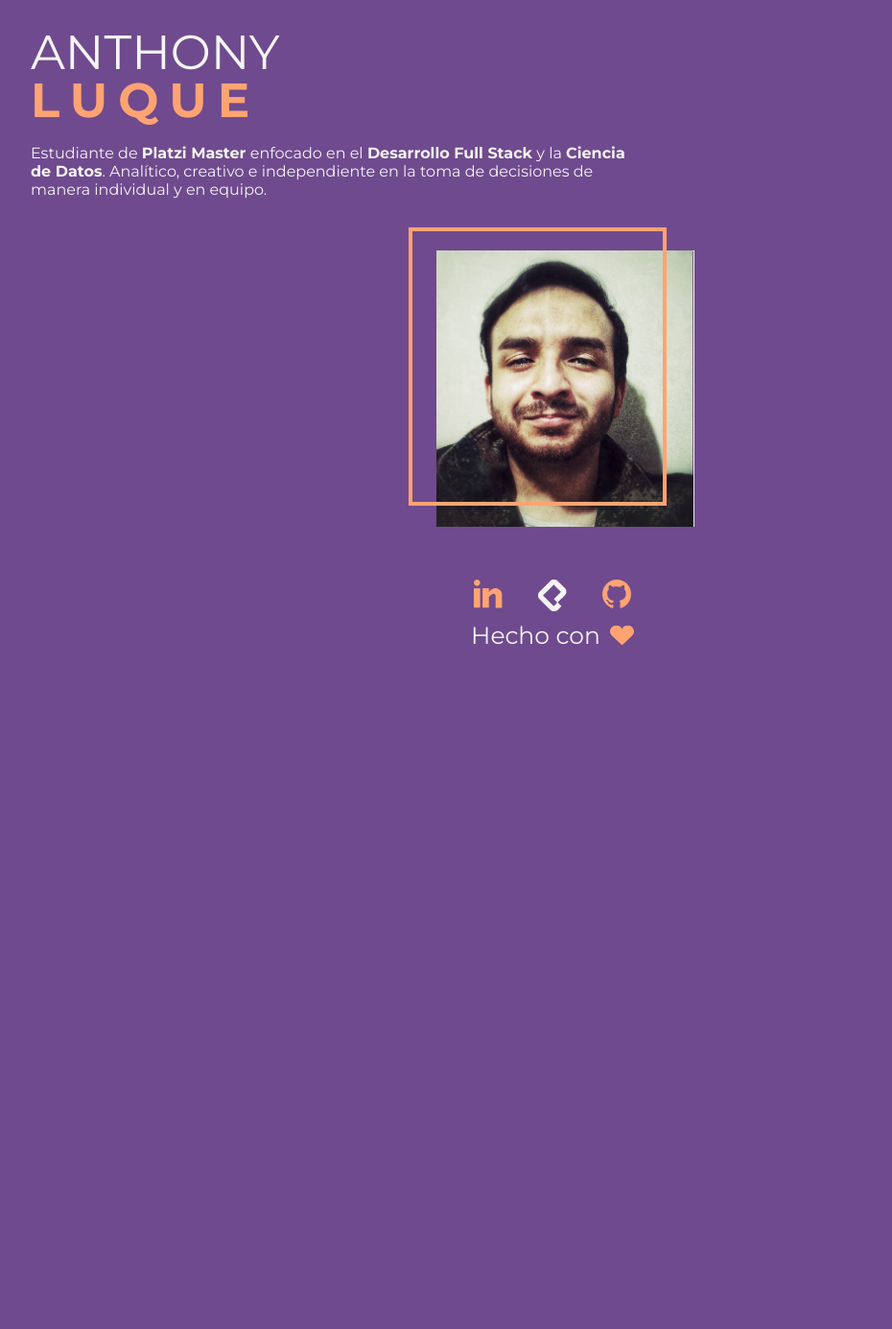
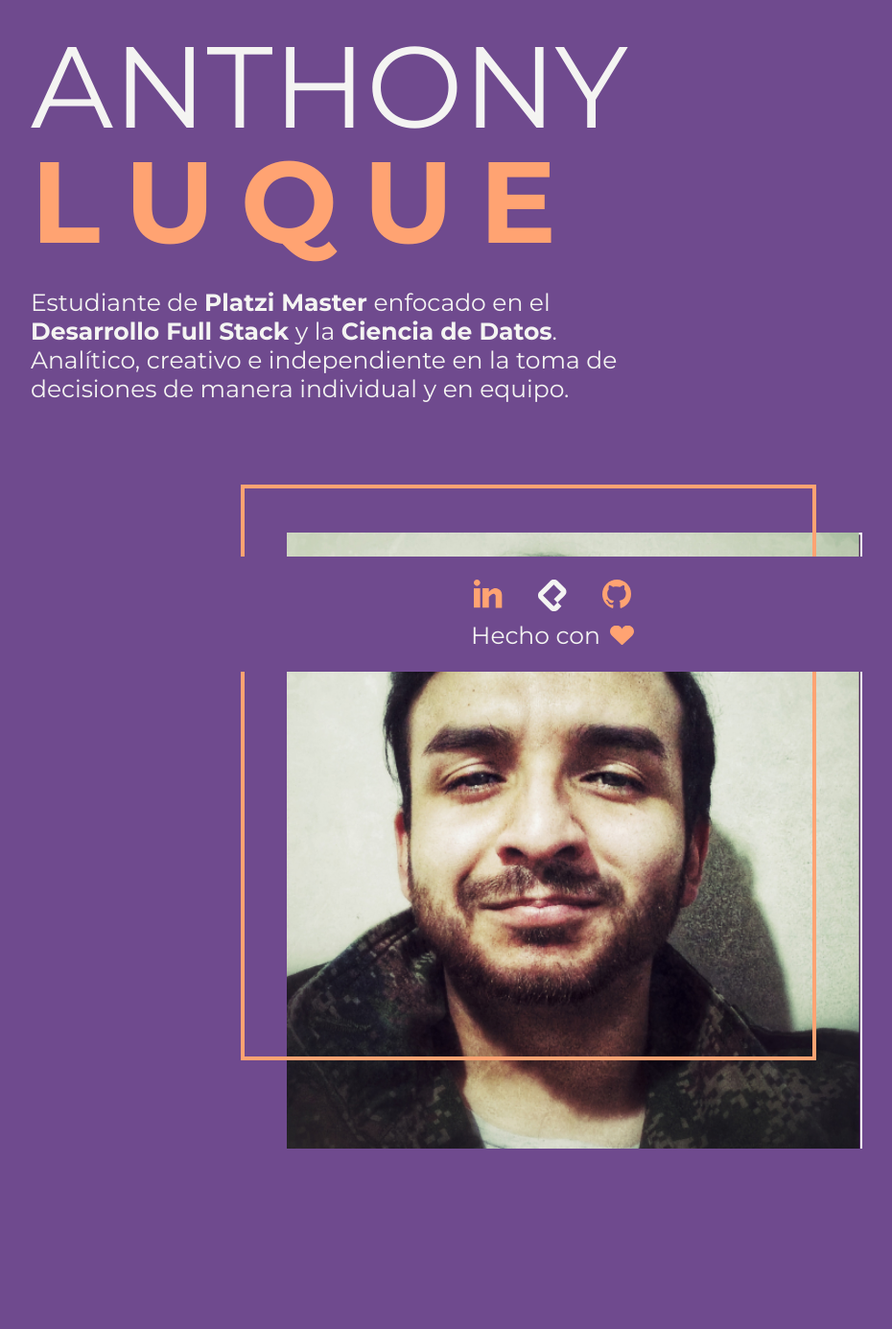
Before and after one commit to TonyLuque/udemy_web_personal, a Django app: page / in a window 1280 px wide. Shown: the part 100-1485 px from the top of the page at 96% size, without its empty margins (64-994 px from the left). Before the commit the page ends 772 px from the top, so only its background shows below. Run offline with Django 3.2, Linux system fonts and the light colour scheme.

Commit message:
[ADD] finished index's tablet version

```diff
--- a/core/static/core/css/index.css
+++ b/core/static/core/css/index.css
@@ -7,8 +7,10 @@ main {
 }
 
 .main__text, .main__image {
-     width: 85vw;
-     margin-top: 3rem;
+    width: 85vw;
+    margin-top: 3rem;
+    display: inherit;
+    flex-direction: column;
 }
 
 .main__text h1 {
@@ -55,3 +57,34 @@ main {
 .main__image img {
     width: 100%;
 }
+
+/* Tablet */
+
+@media (min-width: 520px){
+    .main__text h1 {
+        font-size: 12rem;
+        line-height: 12rem;
+    }
+
+    .main__text p {
+        font-size: 2.5rem;
+        margin-top: 3rem;
+    }
+
+    .main__image {
+        width: 650px;
+        height: 650px;
+        margin-top: 8.5rem;
+        margin-bottom: 10rem;
+    }
+
+    .main__image div {
+        height: 60rem;
+        width: 60rem;
+    }
+
+    .main__image picture {
+        height: 60rem;
+        width: 60rem;
+    }
+}
--- a/core/templates/core/base.html
+++ b/core/templates/core/base.html
@@ -32,9 +32,9 @@
 
     <footer>
         <div class="footer__icons">
-            <a class="footer__icons--all footer__icons--linkedin"></a>
-            <a class="footer__icons--all footer__icons--platzi"></a>
-            <a class="footer__icons--all footer__icons--github"></a>
+            <a href="https://www.linkedin.com/in/anthonyluque/" class="footer__icons--all footer__icons--linkedin"></a>
+            <a href="https://platzi.com/@tonyl/" class="footer__icons--all footer__icons--platzi"></a>
+            <a href="https://github.com/TonyLuque" class="footer__icons--all footer__icons--github"></a>
         </div>
         <div class="footer__text">
             <p>Hecho con </p>
```
Also changed, not shown: core/static/core/css/about-me.css (+16 -0 lines).
